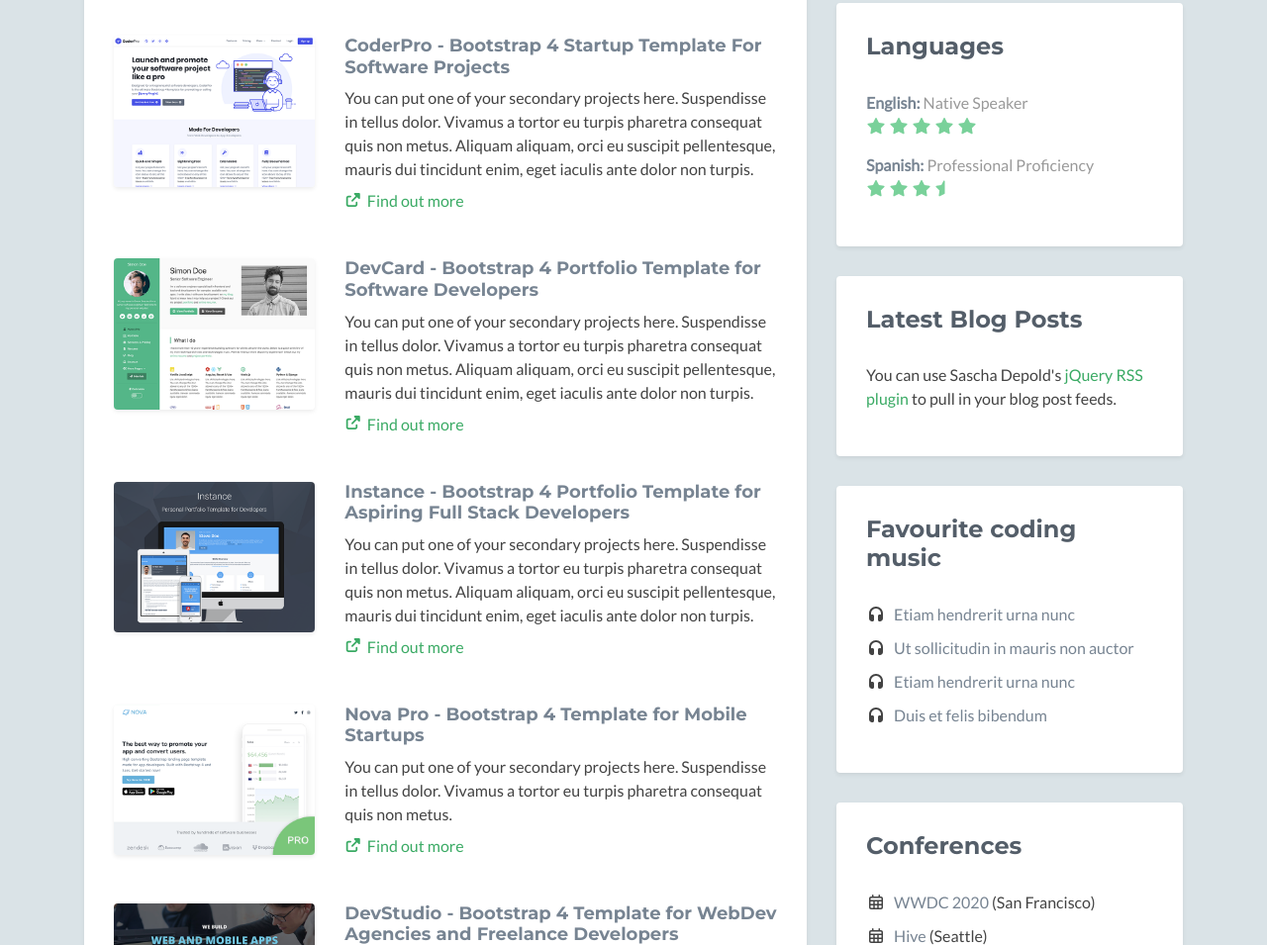
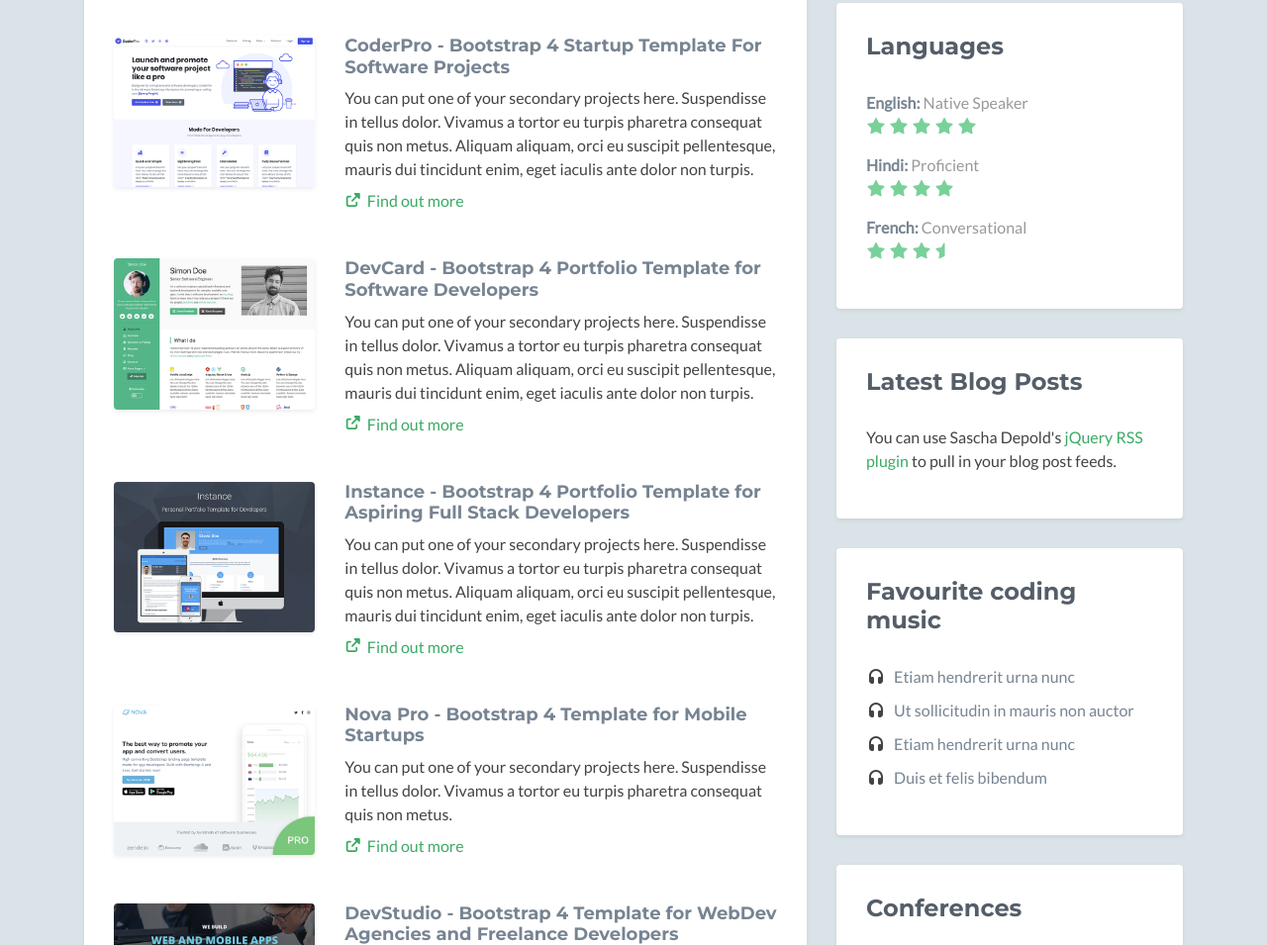
Before and after one commit to virnarula/virnarula.github.io, a plain HTML site: page index.html in a window 1280 px wide. Shown: the part 1840-2795 px from the top of the page at 99% size. Drawn offline with nearby package versions, Linux system fonts and the light colour scheme; no server answers; some icons are missing.

Commit message:
Update languages

```diff
--- a/index.html
+++ b/index.html
@@ -314,8 +314,12 @@
                                     <span class="level">Native Speaker <br class="visible-xs"/><i class="fas fa-star"></i> <i class="fas fa-star"></i> <i class="fas fa-star"></i> <i class="fas fa-star"></i> <i class="fas fa-star"></i> </span>
                                 </li><!--//item-->
                                 <li class="item">
-                                    <span class="title"><strong>Spanish:</strong></span>
-                                    <span class="level">Professional Proficiency <br class="visible-sm visible-xs"/><i class="fas fa-star"></i> <i class="fas fa-star"></i> <i class="fas fa-star"></i> <i class="fas fa-star-half"></i></span>
+                                    <span class="title"><strong>Hindi:</strong></span>
+                                    <span class="level">Proficient <br class="visible-sm visible-xs"/><i class="fas fa-star"></i> <i class="fas fa-star"></i> <i class="fas fa-star"></i> <i class="fas fa-star"></i></span>
+                                </li><!--//item-->
+                                <li class="item">
+                                    <span class="title"><strong>French:</strong></span>
+                                    <span class="level">Conversational <br class="visible-sm visible-xs"/><i class="fas fa-star"></i> <i class="fas fa-star"></i> <i class="fas fa-star"></i> <i class="fas fa-star-half"></i></span>
                                 </li><!--//item-->
                             </ul>
                         </div><!--//content-->
```
